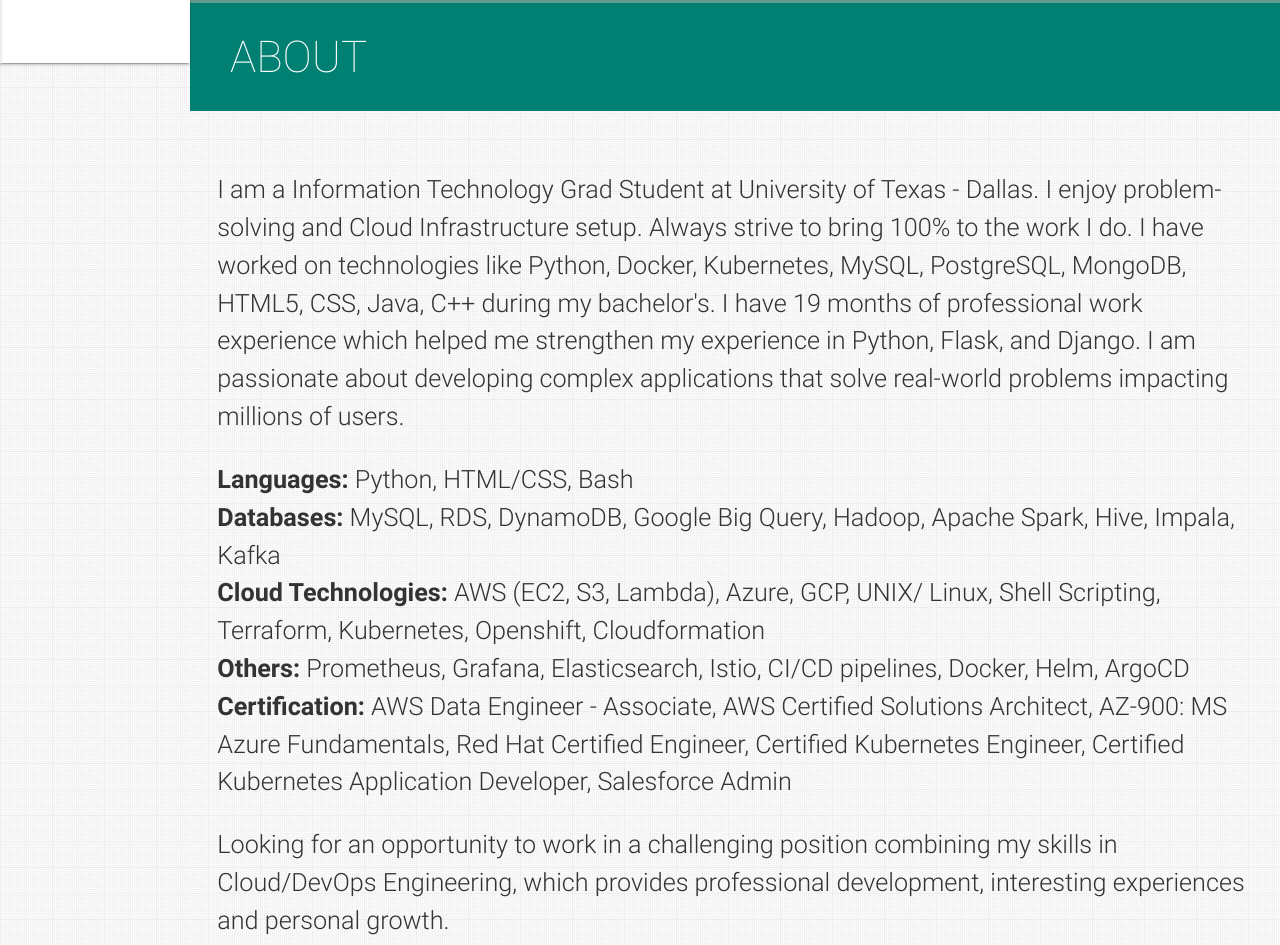
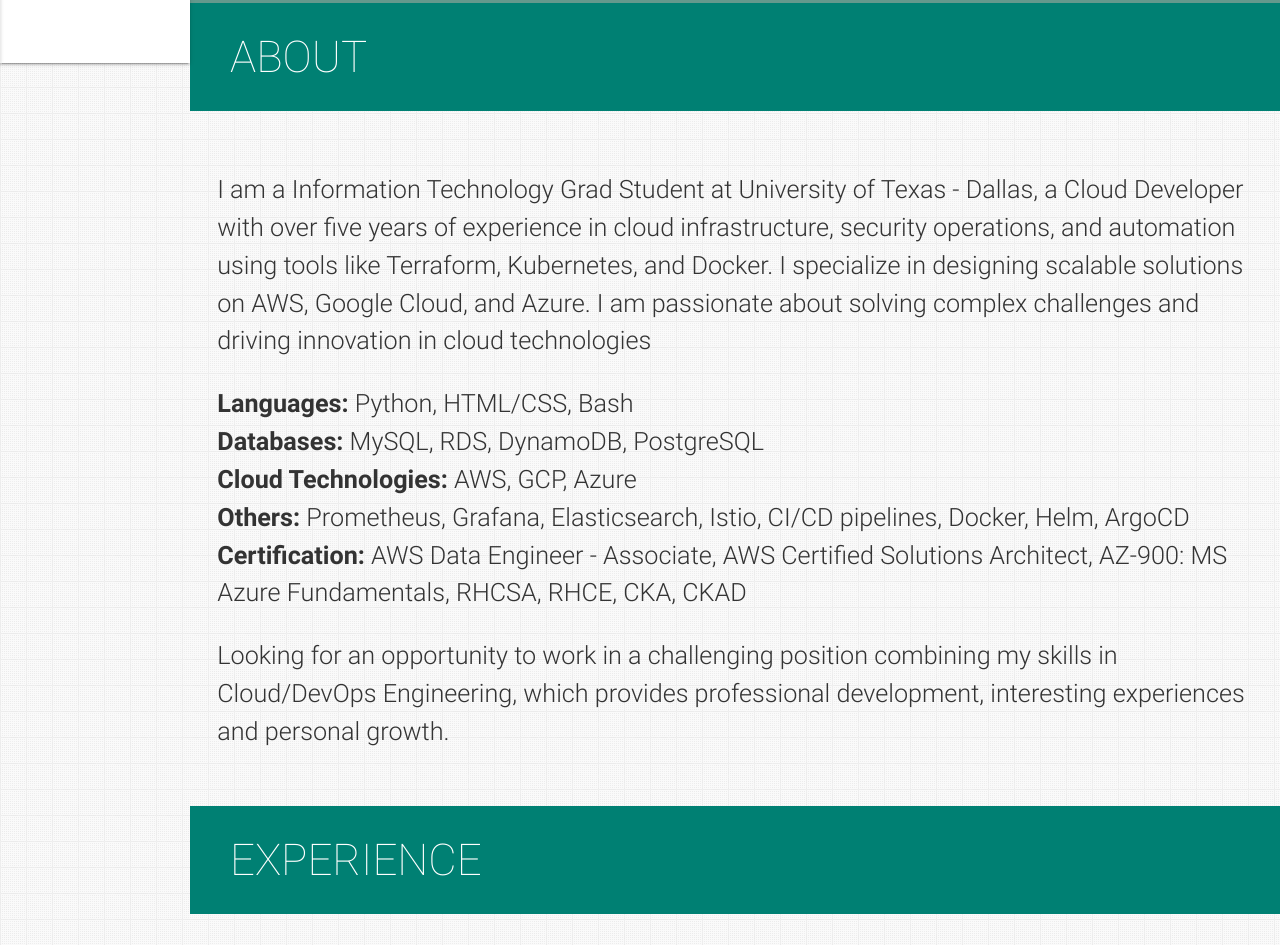
Before and after one commit to prasaddesh/prasaddesh.github.io, a plain HTML site: page index.html in a window 1280 px wide. Shown: the part 797-1742 px from the top of the page. Drawn offline with nearby package versions, Linux system fonts and the light colour scheme.

Commit message:
Update index.html
updated skills and about section

```diff
--- a/index.html
+++ b/index.html
@@ -260,21 +260,17 @@
           </h2>
         </blockquote> -->
         <p>
-          I am a Information Technology Grad Student at University of Texas - Dallas. I enjoy problem-solving and Cloud Infrastructure setup. Always strive to bring 100% to the work I do.
-
-          I have worked on technologies like Python, Docker, Kubernetes, MySQL, PostgreSQL, MongoDB, HTML5, CSS, Java, C++ during my bachelor's. I have 19 months of professional work experience which helped me strengthen my experience in Python, Flask, and Django.
-
-          I am passionate about developing complex applications that solve real-world problems impacting millions of users.
+          I am a Information Technology Grad Student at University of Texas - Dallas, a Cloud Developer with over five years of experience in cloud infrastructure, security operations, and automation using tools like Terraform, Kubernetes, and Docker. I specialize in designing scalable solutions on AWS, Google Cloud, and Azure. I am passionate about solving complex challenges and driving innovation in cloud technologies
         </p>
         <p>
           <ul>
             <li><b>Languages:</b> Python, HTML/CSS, Bash</li>
-            <li><b>Databases:</b> MySQL, RDS, DynamoDB, Google Big Query, Hadoop, Apache Spark, Hive, Impala, Kafka </li>
-            <li><b>Cloud Technologies:</b> AWS (EC2, S3, Lambda), Azure, GCP, UNIX/ Linux, Shell Scripting, Terraform, Kubernetes, Openshift, Cloudformation</li>
+            <li><b>Databases:</b> MySQL, RDS, DynamoDB, PostgreSQL </li>
+            <li><b>Cloud Technologies:</b> AWS, GCP, Azure</li>
             <li><b>Others:</b>  Prometheus, Grafana, Elasticsearch, Istio, CI/CD pipelines, Docker, Helm, ArgoCD</li>
             <li>
                 <b>Certification:</b> AWS Data Engineer - Associate, AWS Certified Solutions Architect, AZ-900: MS Azure Fundamentals,
-                Red Hat Certified Engineer, Certified Kubernetes Engineer, Certified Kubernetes Application Developer, Salesforce Admin
+                RHCSA, RHCE, CKA, CKAD
             </li>
           </ul>
 
```
